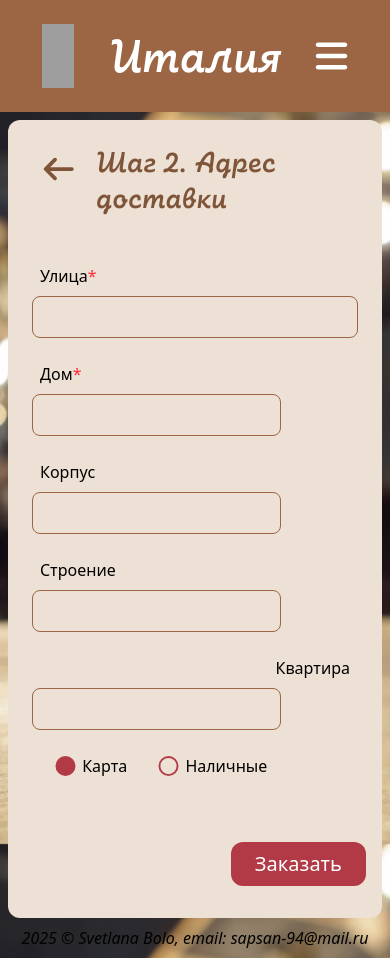
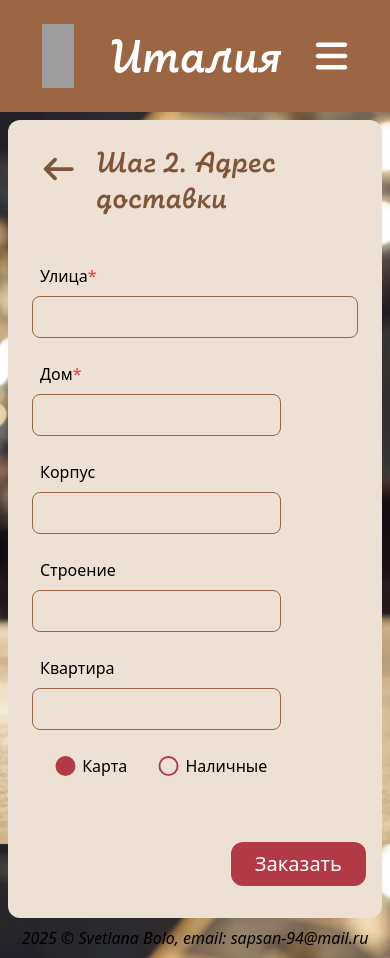
Before and after one commit to svetlana2794/cafever, a Vue app: page /delivery in a window 390 px wide. Built offline with nearby package versions, Linux system fonts and the light colour scheme; grey boxes are pictures that could not be loaded.

Commit message:
delivery

```diff
--- a/src/components/Delivery.vue
+++ b/src/components/Delivery.vue
@@ -49,7 +49,7 @@ router.replace("/acknow")
 
 <br>
 
-<label class="inline-block w-full md:w-auto text-right p-2 mt-4 md:my-3 md:text-right">Квартира</label>
+<label class="inline-block w-full md:w-auto p-2 mt-4 md:my-3 md:text-right">Квартира</label>
 <input type="text" v-model="flat" class=" p-2 md:my-3 rounded-lg border border-[#9c6644] border-solid focus:border-[#8c2f39]" maxlength="6">
 
 <br>
```
